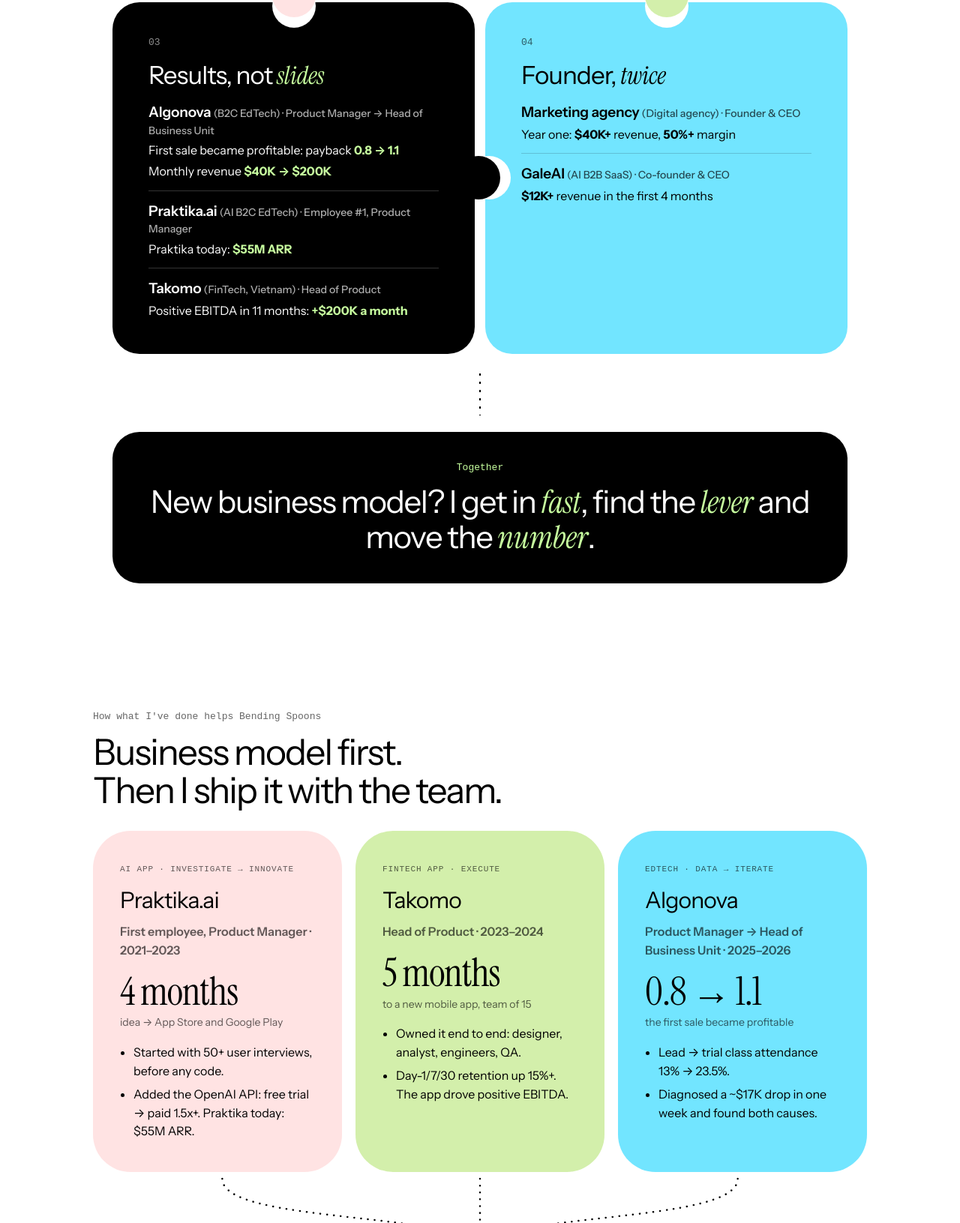
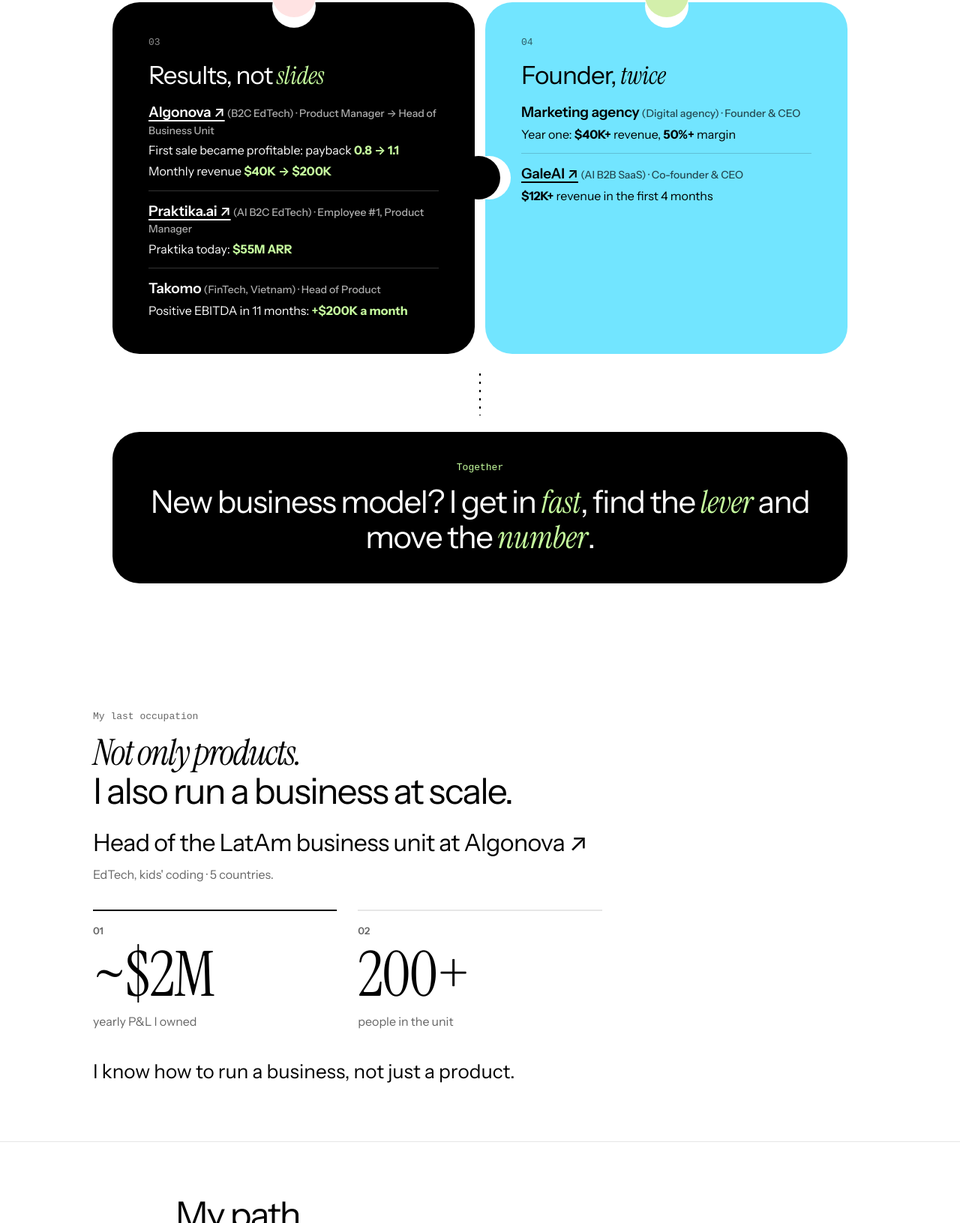
Before and after one commit to pavelkokora-oss/pavel-x-bending-spoons, a plain HTML site: page index.html in a window 1280 px wide. Shown: the part 1169-2800 px from the top of the page at 75% size. Drawn offline with Linux system fonts and the light colour scheme; a web font is replaced by a local one.

Commit message:
Puzzle block replaces cards; remove drive block, badges and header links; add company links
Co-Authored-By: Claude Opus 5.5 <noreply@anthropic.com>

```diff
--- a/index.html
+++ b/index.html
@@ -278,11 +278,11 @@
   <div class="wrap">
     <header class="nav">
       <div class="lockup"><span>Pavel</span><span class="x">×</span><span class="wordmark">Bending Spoons</span></div>
-      <nav><a href="#match">How I help</a><a href="#contact">Contact</a></nav>
+
     </header>
     <div class="hero-grid">
       <div>
-        <div style="margin-top:36px"><span class="pill">Re: Product manager</span><span class="pill">I&#x27;m based in Barcelona</span><span class="pill">Happy to start in Milan</span></div>
+        <div style="margin-top:36px"><span class="pill">Re: Product manager</span></div>
         <h1>Hi! I&#x27;m Pavel.<br>We need to talk. <strong>Urgently.</strong></h1>
         <p class="hero-sub">Give me 1 minute to convince you!</p>
         <div class="actions">
@@ -301,7 +301,6 @@
     </div>
   </div>
 </section>
-
 <!-- Puzzle block (Pavel, 18.11.2026). Inserted after the hero by build_local.py.
      Desktop: 4 jigsaw pieces, slightly apart, that click closer when scrolled into view.
      Mobile (<=760px): the classic card structure, no puzzle shapes. -->
@@ -330,6 +329,8 @@
   .pz-list.res li:last-child { padding-bottom:0; }
   .pz-co { font-size:19px; font-weight:600; letter-spacing:-0.01em; }
   .pz-meta { font-size:14px; font-weight:500; opacity:.68; }
+  .pz-link { color:inherit; text-decoration:underline; text-decoration-thickness:1.5px; text-underline-offset:4px; }
+  .pz-link:hover { opacity:.75; }
   .pz-res { display:block; margin-top:6px; font-size:16px; line-height:1.35; }
   .pz-res strong { font-weight:700; white-space:nowrap; }
   .pz-c h3 em, .pz-c .pz-res strong { color:#c7ff9f; }
@@ -376,10 +377,10 @@
     .pz-pic p { font-size:28px; }
   }
 </style>
-<section class="band pz" id="puzzle">
+<section class="band pz" id="match">
   <div class="wrap">
     <p class="kicker">How I get into a new business</p>
-    <h2>Four pieces. <strong>One picture.</strong></h2>
+    <h2>Four pieces of experience. <strong>One picture.</strong></h2>
     <div class="pz-grid" id="pz-grid">
       <div class="pz-piece pz-a">
         <span class="pz-num">01</span>
@@ -396,10 +397,10 @@
         <span class="pz-num">03</span>
         <h3>Results, not <em>slides</em></h3>
         <ul class="pz-list res">
-          <li><span class="pz-co">Algonova</span> <span class="pz-meta">(B2C EdTech) · Product Manager → Head of Business Unit</span>
+          <li><span class="pz-co"><a class="pz-link" href="https://algonova.com/" target="_blank" rel="noopener">Algonova ↗</a></span> <span class="pz-meta">(B2C EdTech) · Product Manager → Head of Business Unit</span>
             <span class="pz-res">First sale became profitable: payback <strong>0.8 → 1.1</strong></span>
             <span class="pz-res">Monthly revenue <strong>$40K → $200K</strong></span></li>
-          <li><span class="pz-co">Praktika.ai</span> <span class="pz-meta">(AI B2C EdTech) · Employee #1, Product Manager</span>
+          <li><span class="pz-co"><a class="pz-link" href="https://praktika.ai/" target="_blank" rel="noopener">Praktika.ai ↗</a></span> <span class="pz-meta">(AI B2C EdTech) · Employee #1, Product Manager</span>
             <span class="pz-res">Praktika today: <strong>$55M ARR</strong></span></li>
           <li><span class="pz-co">Takomo</span> <span class="pz-meta">(FinTech, Vietnam) · Head of Product</span>
             <span class="pz-res">Positive EBITDA in 11 months: <strong>+$200K a month</strong></span></li>
@@ -411,7 +412,7 @@
         <ul class="pz-list res">
           <li><span class="pz-co">Marketing agency</span> <span class="pz-meta">(Digital agency) · Founder &amp; CEO</span>
             <span class="pz-res">Year one: <strong>$40K+</strong> revenue, <strong>50%+</strong> margin</span></li>
-          <li><span class="pz-co">GaleAI</span> <span class="pz-meta">(AI B2B SaaS) · Co-founder &amp; CEO</span>
+          <li><span class="pz-co"><a class="pz-link" href="https://galeai-app.github.io/" target="_blank" rel="noopener">GaleAI ↗</a></span> <span class="pz-meta">(AI B2B SaaS) · Co-founder &amp; CEO</span>
             <span class="pz-res"><strong>$12K+</strong> revenue in the first 4 months</span></li>
         </ul>
       </div>
@@ -435,50 +436,13 @@
   })();
 </script>
 
-<section class="band halves" id="match">
-  <div class="wrap">
-    <p class="kicker">How what I&#x27;ve done helps Bending Spoons</p>
-    <h2>Business model first.<br>Then I ship it with the team.</h2>
-    <div class="half-grid" style="--cols:3">
-      <div class="half">
-        <span class="half-tag">AI app · Investigate → Innovate</span>
-        <h3>Praktika.ai</h3>
-        <p class="half-role">First employee, Product Manager · 2021–2023</p><div class="half-num"><b>4 months</b><span>idea → App Store and Google Play</span></div>
-        <ul><li>Started with 50+ user interviews, before any code.</li><li>Added the OpenAI API: free trial → paid 1.5x+. Praktika today: $55M ARR.</li></ul>
-      </div>
-      <div class="half">
-        <span class="half-tag">FinTech app · Execute</span>
-        <h3>Takomo</h3>
-        <p class="half-role">Head of Product · 2023–2024</p><div class="half-num"><b>5 months</b><span>to a new mobile app, team of 15</span></div>
-        <ul><li>Owned it end to end: designer, analyst, engineers, QA.</li><li>Day-1/7/30 retention up 15%+. The app drove positive EBITDA.</li></ul>
-      </div>
-      <div class="half">
-        <span class="half-tag">EdTech · Data → Iterate</span>
-        <h3>Algonova</h3>
-        <p class="half-role">Product Manager → Head of Business Unit · 2025–2026</p><div class="half-num"><b>0.8 → 1.1</b><span>the first sale became profitable</span></div>
-        <ul><li>Lead → trial class attendance 13% → 23.5%.</li><li>Diagnosed a ~$17K drop in one week and found both causes.</li></ul>
-      </div>
-    </div>
-    <svg class="half-arrows" viewBox="0 0 1000 150" preserveAspectRatio="none" aria-hidden="true">
-      <path d="M167,4 C167,90 500,60 500,140"/><path d="M500,4 C500,90 500,60 500,140"/><path d="M833,4 C833,90 500,60 500,140"/>
-    </svg>
-    <svg class="half-arrows-mobile" viewBox="0 0 20 60" aria-hidden="true"><path d="M10,2 L10,56"/></svg>
-    <div class="half-join target"><span class="half-tag">Bending Spoons · Product manager</span><h3>Investigate → Innovate → Execute → Iterate</h3><p>I&#x27;ve run this loop on an AI app, a fintech app and a sales funnel. That&#x27;s why I can do it with you.</p></div>
-  </div>
-</section>
-<section class="band dark drive">
-  <div class="wrap">
-    <span class="doodle" aria-hidden="true">1 + 1 = 11</span><p class="kicker">What drives me</p>
-    <h2>The <strong>synergy</strong> of AI and humans.</h2>
-    <p class="lead">In AI since 2021. Now AI agents are a big part of how I work, and I build my own tools with Claude Code. Honestly, nothing drives me more.</p>
-  </div>
-</section>
+
 
 <section class="band occupation">
   <div class="wrap">
     <p class="kicker occ-kicker">My last occupation</p>
     <h2><span class="occ-lead">Not only products.</span><br>I also run a business at scale.</h2>
-    <h3 class="occ-role">Head of the LatAm business unit at Algonova</h3><p class="occ-sub">EdTech, kids&#x27; coding · 5 countries.</p>
+    <h3 class="occ-role"><a href="https://algonova.com/" target="_blank" rel="noopener">Head of the LatAm business unit at Algonova ↗</a></h3><p class="occ-sub">EdTech, kids&#x27; coding · 5 countries.</p>
     <div class="occ-facts"><div class="occ-fact"><small>01</small><b>~$2M</b><span>yearly P&amp;L I owned</span></div><div class="occ-fact"><small>02</small><b>200+</b><span>people in the unit</span></div></div><p class="occ-note">I know how to run a business, not just a product.</p>
   </div>
 </section>
```
